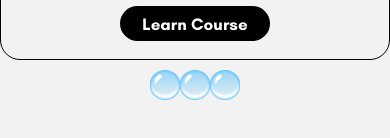
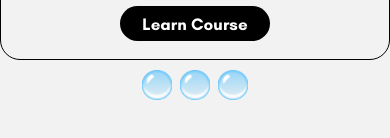
Before and after one commit to jaycetabobo/YumKit, a React Native app: screen /Schools in a window 390 px wide. Shown: the part 354-492 px from the top of the page. Built offline with nearby package versions, Linux system fonts and the light colour scheme.

Commit message:
Added marginleft for the bubbles

```diff
--- a/Screen/Content/schools.js
+++ b/Screen/Content/schools.js
@@ -106,11 +106,11 @@ export default function Schools({ navigation }) {
           />
           <Image
             source={require("../../assets/bubble.png")}
-            style={{ height: 30, width: 30 }}
+            style={{ height: 30, width: 30, marginLeft: 8 }}
           />
           <Image
             source={require("../../assets/bubble.png")}
-            style={{ height: 30, width: 30 }}
+            style={{ height: 30, width: 30, marginLeft: 8 }}
           />
         </View>
       </View>
```
